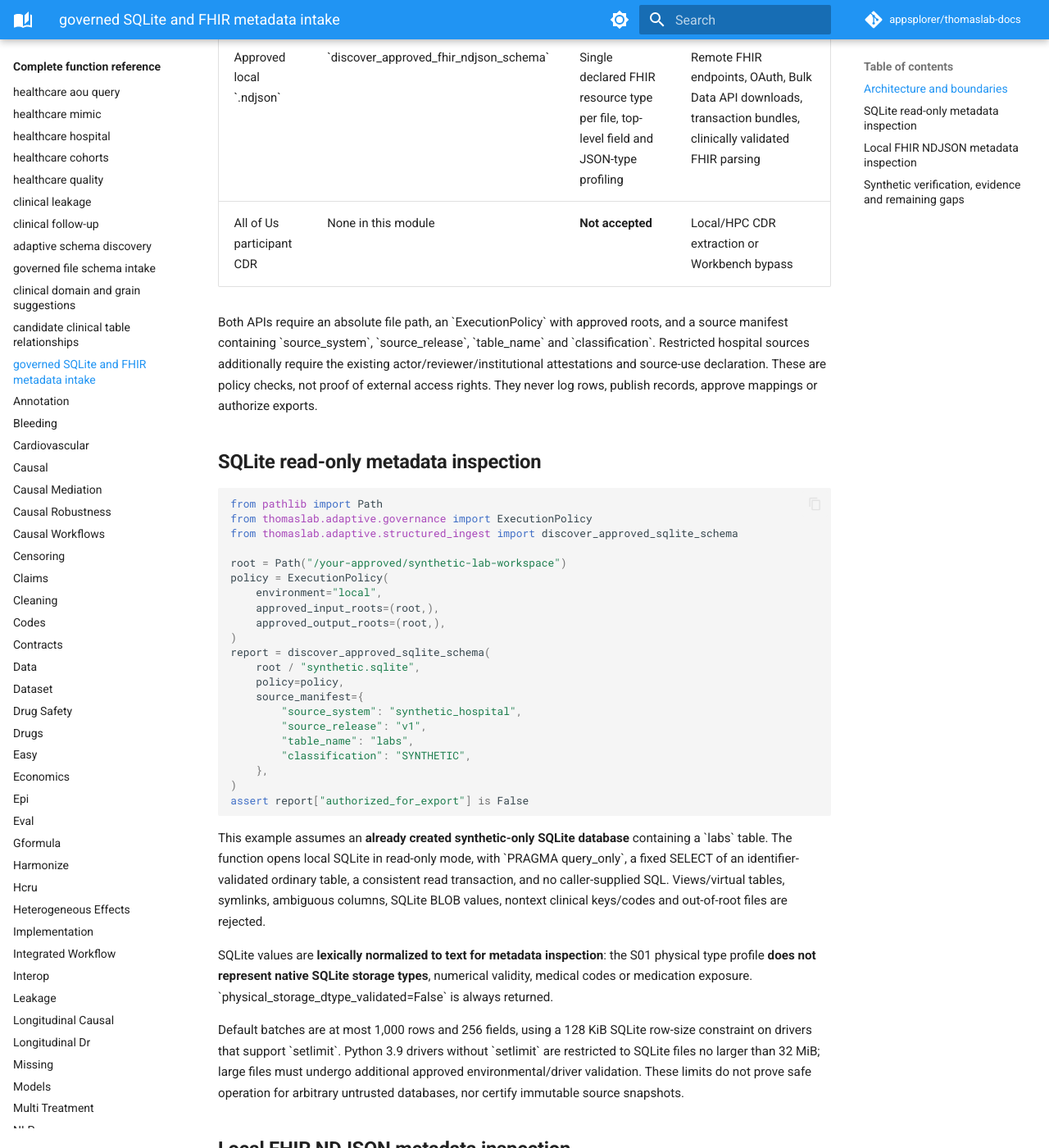
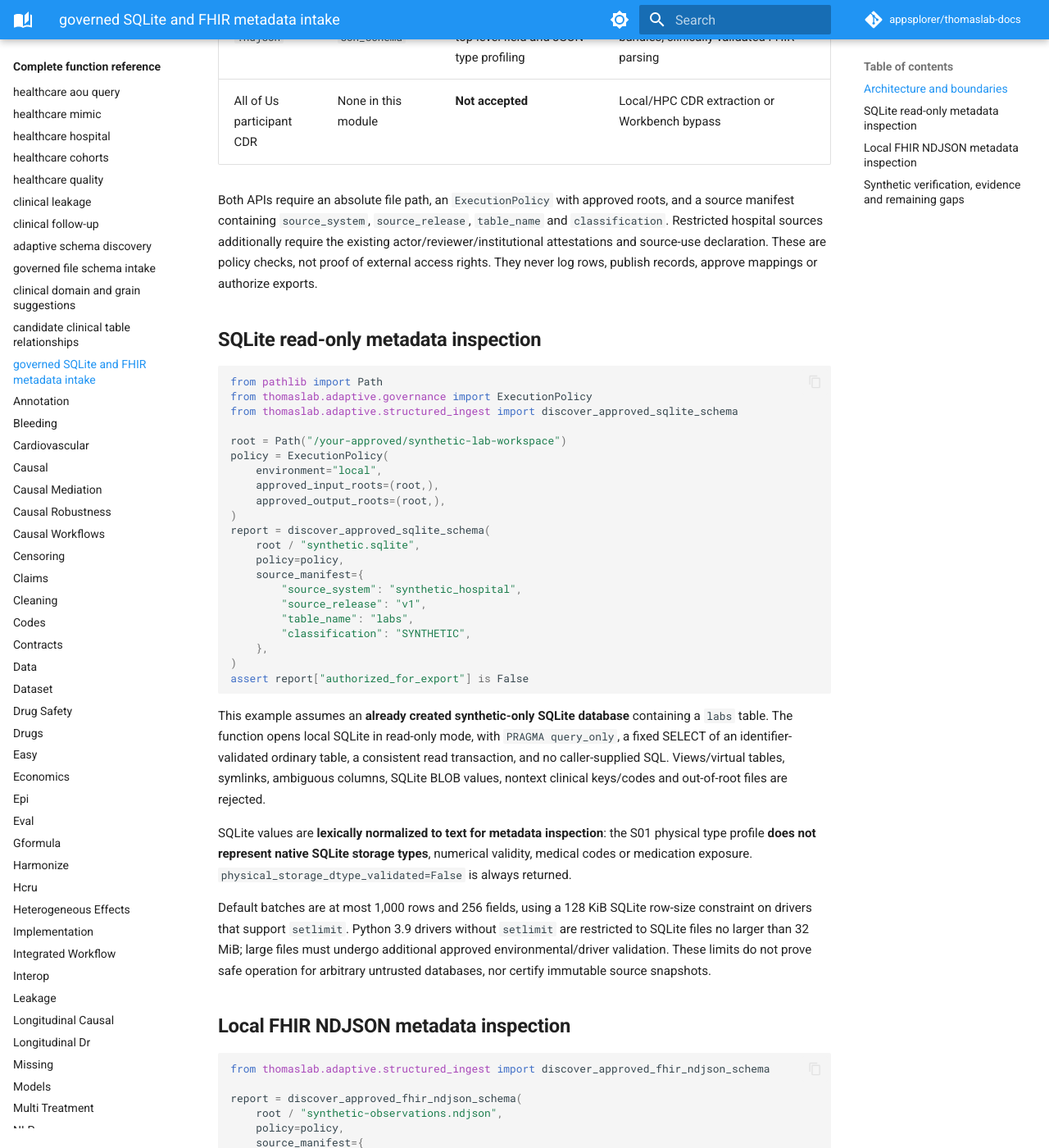
Before and after one commit to appsplorer/thomaslab-docs, an MkDocs documentation site: the page built from docs/reference/functions/structured_ingest.md, in a window 1280 px wide and 1400 px high, scrolled down 808 px. Shown: the whole window at 82% size. Built offline with MkDocs 1.6.1 and Material for MkDocs 9.7.7, drawn with Linux system fonts in a browser that asks for light colours; comment, search, counter and statistics services are not loaded; some of the changed text lies outside the part shown.

Commit message:
docs(ehr): correct literal Markdown code formatting in S05 guides

```diff
--- a/docs/reference/functions/structured_ingest.md
+++ b/docs/reference/functions/structured_ingest.md
@@ -1,8 +1,8 @@
 # Governed structured metadata intake: SQLite and FHIR NDJSON (S05)
 
 **Engineering state:** Private Core PR #34 candidate. S05 added
-\`thomaslab.adaptive.structured_ingest\` with two entry points and
-\`tests/test_adaptive_structured_ingest.py\` (41 synthetic local tests).
+`thomaslab.adaptive.structured_ingest` with two entry points and
+`tests/test_adaptive_structured_ingest.py` (41 synthetic local tests).
 **No exact-head full Core/Herts HPC or real patient-data authorization/validation is established.**
 
 ## Architecture and boundaries
@@ -10,21 +10,21 @@
 This adds **metadata discovery**, not a general-purpose database adapter,
 HL7 FHIR server client, Bulk FHIR exporter, clinical ETL or patient-data
 distribution tool. It reuses the existing
-\`adaptive.governance.validate_environment\`,
-\`ensure_approved_input\` and \`adaptive.schema_discovery.discover_source_schema\`.
+`adaptive.governance.validate_environment`,
+`ensure_approved_input` and `adaptive.schema_discovery.discover_source_schema`.
 The source owner, IRB/DUA, institutional storage/credential controls and
 source manifests must be independently approved; declarations in a local
 manifest are not external proof of permission.
 
 | Source | Entry point | Supported scope | Explicit exclusions |
 |---|---|---|---|
-| Approved local \`.sqlite\` | \`discover_approved_sqlite_schema\` | Read-only *ordinary named tables*, schema and null metadata | Arbitrary SQL, views, remote PostgreSQL/SQL Server, network/linked servers, automatic key or code interpretation |
-| Approved local \`.ndjson\` | \`discover_approved_fhir_ndjson_schema\` | Single declared FHIR resource type per file, top-level field and JSON-type profiling | Remote FHIR endpoints, OAuth, Bulk Data API downloads, transaction bundles, clinically validated FHIR parsing |
+| Approved local `.sqlite` | `discover_approved_sqlite_schema` | Read-only *ordinary named tables*, schema and null metadata | Arbitrary SQL, views, remote PostgreSQL/SQL Server, network/linked servers, automatic key or code interpretation |
+| Approved local `.ndjson` | `discover_approved_fhir_ndjson_schema` | Single declared FHIR resource type per file, top-level field and JSON-type profiling | Remote FHIR endpoints, OAuth, Bulk Data API downloads, transaction bundles, clinically validated FHIR parsing |
 | All of Us participant CDR | None in this module | **Not accepted** | Local/HPC CDR extraction or Workbench bypass |
 
-Both APIs require an absolute file path, an \`ExecutionPolicy\` with approved
-roots, and a source manifest containing \`source_system\`, \`source_release\`,
-\`table_name\` and \`classification\`. Restricted hospital sources additionally
+Both APIs require an absolute file path, an `ExecutionPolicy` with approved
+roots, and a source manifest containing `source_system`, `source_release`,
+`table_name` and `classification`. Restricted hospital sources additionally
 require the existing actor/reviewer/institutional attestations and source-use
 declaration. These are policy checks, not proof of external access rights.
 They never log rows, publish records, approve mappings or authorize exports.
@@ -56,8 +56,8 @@ assert report["authorized_for_export"] is False
 ~~~
 
 This example assumes an **already created synthetic-only SQLite database**
-containing a \`labs\` table. The function opens local SQLite in read-only
-mode, with \`PRAGMA query_only\`, a fixed SELECT of an identifier-validated
+containing a `labs` table. The function opens local SQLite in read-only
+mode, with `PRAGMA query_only`, a fixed SELECT of an identifier-validated
 ordinary table, a consistent read transaction, and no caller-supplied SQL.
 Views/virtual tables, symlinks, ambiguous columns, SQLite BLOB values,
 nontext clinical keys/codes and out-of-root files are rejected.
@@ -65,11 +65,11 @@ nontext clinical keys/codes and out-of-root files are rejected.
 SQLite values are **lexically normalized to text for metadata inspection**:
 the S01 physical type profile **does not represent native SQLite storage
 types**, numerical validity, medical codes or medication exposure.
-\`physical_storage_dtype_validated=False\` is always returned.
+`physical_storage_dtype_validated=False` is always returned.
 
 Default batches are at most 1,000 rows and 256 fields, using a 128 KiB
-SQLite row-size constraint on drivers that support \`setlimit\`.
-Python 3.9 drivers without \`setlimit\` are restricted to SQLite files
+SQLite row-size constraint on drivers that support `setlimit`.
+Python 3.9 drivers without `setlimit` are restricted to SQLite files
 no larger than 32 MiB; large files must undergo additional approved
 environmental/driver validation. These limits do not prove safe operation
 for arbitrary untrusted databases, nor certify immutable source snapshots.
@@ -106,9 +106,9 @@ union of top-level attributes while accommodating FHIR optional fields.
 Only JSON *type markers* (e.g., string, number, object) enter the S01 scan,
 never patient IDs, text or clinical values. The two passes are checked for
 byte-hash agreement and ordinary file modification; the resulting
-\`fhir_shape_fingerprint_sha256\` includes resource type and JSON value
+`fhir_shape_fingerprint_sha256` includes resource type and JSON value
 type signatures. A non-null top-level JSON type conflict is marked
-\`BLOCK_FHIR_JSON_TYPE_DRIFT\`.
+`BLOCK_FHIR_JSON_TYPE_DRIFT`.
 
 FHIR top-level fields and types are **not** validated against full FHIR
 profiles, cardinality, references, nested extensions, terminology or
```
